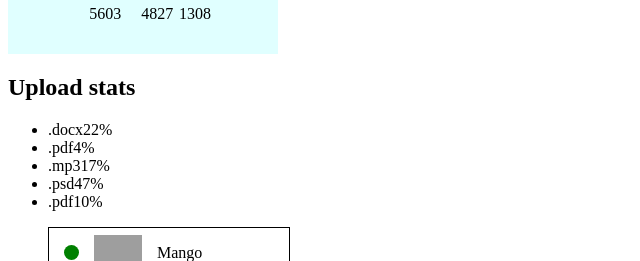
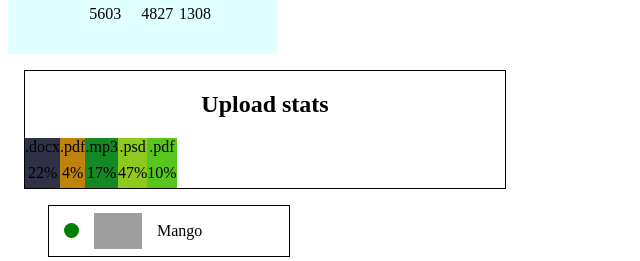
Before and after one commit to Markizdickabraz/goit-react-hw-01-components, a React (Create React App) app: page / in a window 1280 px wide. Shown: the part 291-552 px from the top of the page, without its empty margins (0-640 px from the left). Built offline with nearby package versions, Linux system fonts and the light colour scheme; grey boxes are pictures that could not be loaded.

Commit message:
first hw react done

```diff
--- a/src/components/statistics/statistics.js
+++ b/src/components/statistics/statistics.js
@@ -1,12 +1,13 @@
 import StatisticsList from "./statisticsList"
-import data from '../../data.json'
+import data from '../../data.json';
+import StatisticsTitle from "./statisticsTitle";
+import { Section } from "./statistics.styled";
 
 export default function Statistics() {
   return (
-<section className="statistics">
-      <h2 className="title">Upload stats</h2>
+<Section>
+      <StatisticsTitle className="title" title="Upload stats" />
       <StatisticsList stats= {data} />
-</section>
-
+</Section>
   )
 }
--- /dev/null
+++ b/src/components/statistics/statistics.styled.jsx
@@ -0,0 +1,24 @@
+import styled from "@emotion/styled";
+
+export const Section = styled.section`
+margin:16px;
+width:480px;
+text-align:center;
+border:1px solid black;
+`;
+
+export const StatiscticListStyle = styled.ul`
+margin:0;
+display:flex;
+list-style:none;
+padding:0;
+`;
+
+export const StatisticItem = styled.li`
+display:flex;
+flex-direction: column;
+gap:8px;
+background-color:${props => props.backgroundColor};
+width: calc((100%-30px)/5);
+height:50px;
+`;
--- a/src/components/statistics/statisticsList.js
+++ b/src/components/statistics/statisticsList.js
@@ -1,9 +1,11 @@
+import PropTypes from 'prop-types';
+import { StatiscticListStyle } from "./statistics.styled";
+import StatisticsListItem from "./statisticsListItem";
 
-import StatisticsListItem from "./statisticsListItem";
 
 export default function StatisticsList({stats}) {
     return (
-        <ul>
+        <StatiscticListStyle>
             {stats.map(statsItem => (
                 <StatisticsListItem
                     key={statsItem.id}
@@ -11,6 +13,10 @@ export default function StatisticsList({stats}) {
                     percentage={statsItem.percentage}
                 />
             ))}
-        </ul>
+        </StatiscticListStyle>
     )
 }
+
+StatisticsList.prototype = {
+    stats:PropTypes.arrayOf(PropTypes.object.isRequired).isRequired,
+}
--- a/src/components/statistics/statisticsListItem.js
+++ b/src/components/statistics/statisticsListItem.js
@@ -1,8 +1,17 @@
-export default function StatisticsListItem({ label, percentage}) {
+import PropTypes from 'prop-types';
+import { StatisticItem } from "./statistics.styled"
+
+export default function StatisticsListItem({ label, percentage }) {
     return (
-<li className="item">
+        <StatisticItem backgroundColor={`#${Math.floor(Math.random() * 16777215).toString(16)}`}>
       <span className="label">{label}</span>
             <span className="percentage">{ percentage}%</span>
-    </li>
+    </StatisticItem>
     )
 }
+
+
+StatisticsListItem.prototype = {
+    label: PropTypes.string.isRequired,
+    percentage:PropTypes.string.isRequired,
+}
--- /dev/null
+++ b/src/components/statistics/statisticsTitle.js
@@ -0,0 +1,10 @@
+import PropTypes from 'prop-types';
+
+export default function StatisticsTitle({ title }) {
+    return (
+        title && <h2>{title}</h2>)
+}
+
+StatisticsTitle.prototype = {
+    title:PropTypes.string,
+}
```
